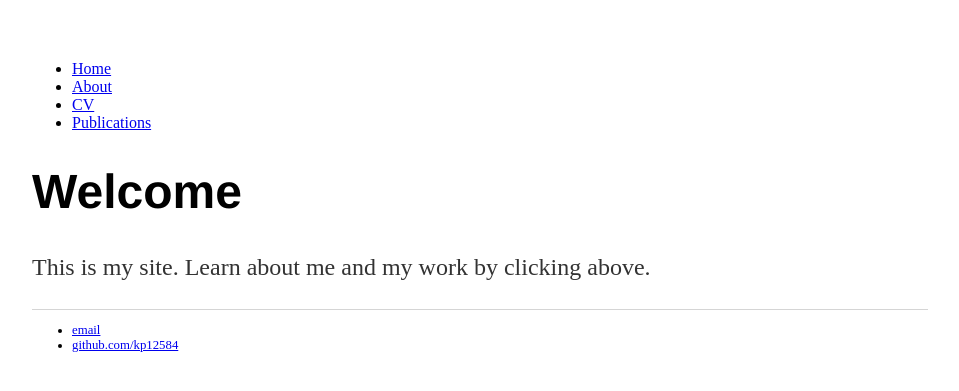
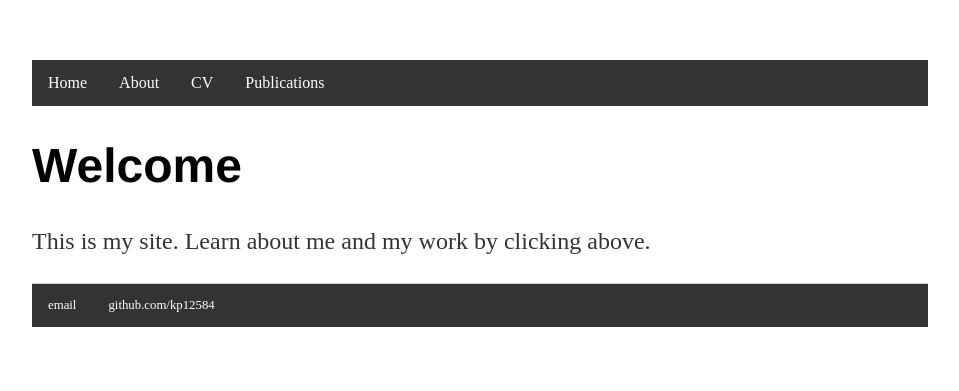
Before and after one commit to kevinjpatton/kevinjpatton.github.io, a Jekyll site: the page built from index.html, in a window 1280 px wide. Shown: the top 391 px of the page, without its empty margins (160-1119 px from the left). Built offline with Jekyll 4.4.1, drawn with Linux system fonts in a browser that asks for light colours; Markdown is read by kramdown in place of the engine named in the settings.

Commit message:
Update main.css

```diff
--- a/css/main.css
+++ b/css/main.css
@@ -2,9 +2,6 @@ body {
     margin: 60px auto;
     width: 70%;
 }
-h1 {
-    font-size: 3em;
-    font-family:'Helvetica', 'Arial', 'Sans-Serif';
 ul {
     list-style-type: none;
     margin: 0;
@@ -29,7 +26,9 @@ li a {
 li a:hover {
     background-color: #111;
 }
-
+h1 {
+    font-size: 3em;
+    font-family:'Helvetica', 'Arial', 'Sans-Serif';
 }
 p {
     font-size: 1.5em;
```
